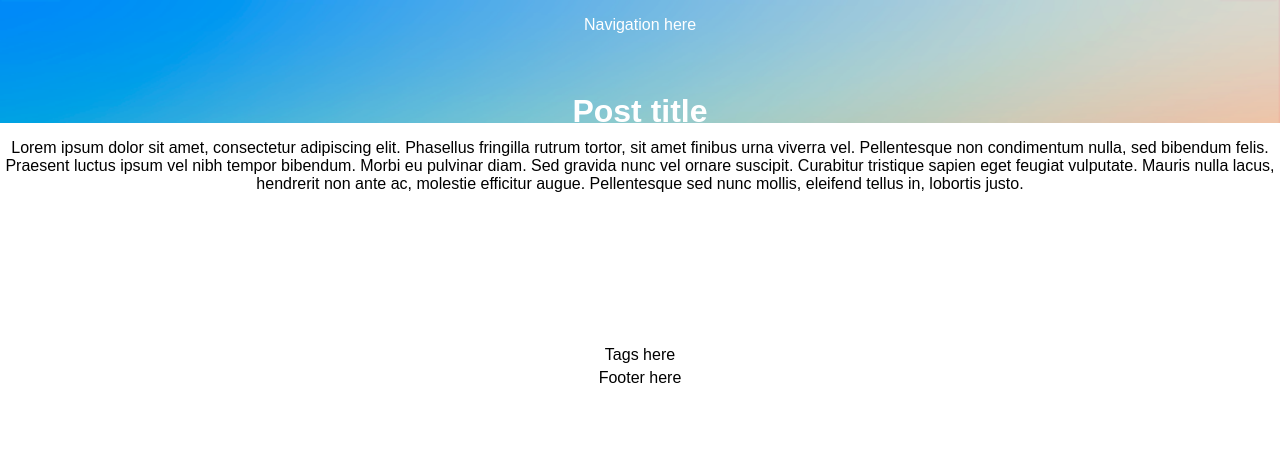
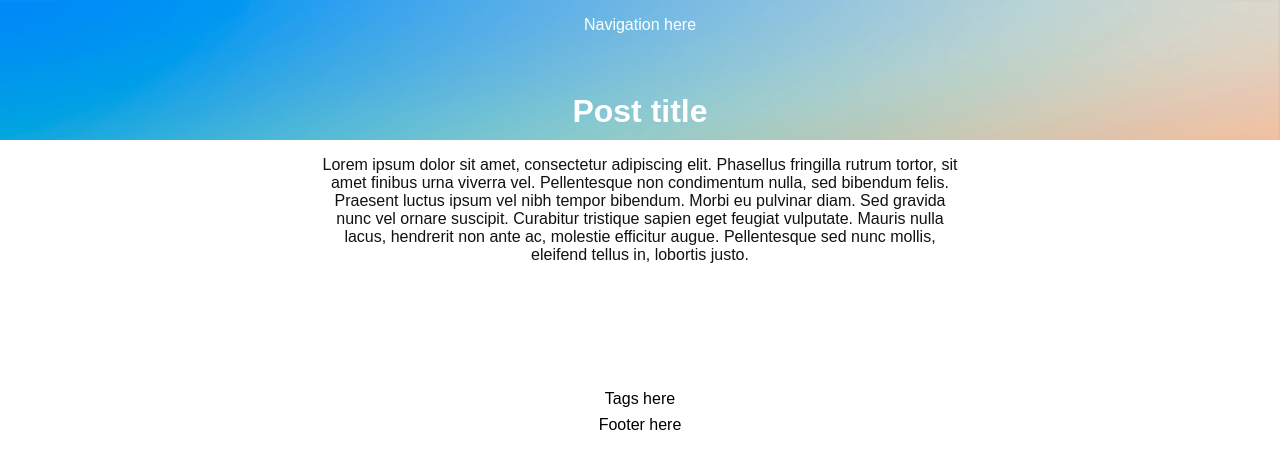
Before and after one commit to theaq175/theaq175.github.io, a Jekyll site: the page built from _posts/2018-08-03-first-post.md, in a window 1280 px wide. Shown: the top 469 px of the page. Built offline with Jekyll 4.4.1, drawn with Linux system fonts in a browser that asks for light colours.

Commit message:
centered text

```diff
--- a/css/main.css
+++ b/css/main.css
@@ -56,6 +56,10 @@
 
 .Post {
   grid-area: Post;
+  margin-left: 25%;
+  margin-right: 25%;
+  color: #111;
+  text-align: center;
 }
 
 .Tags {
```
